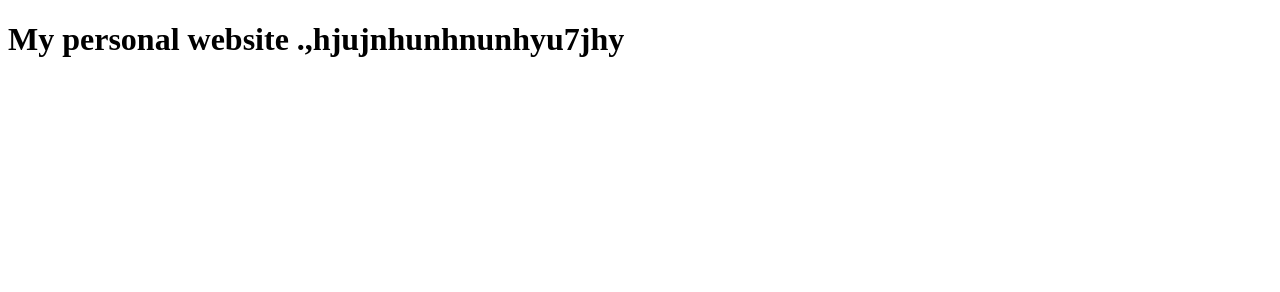
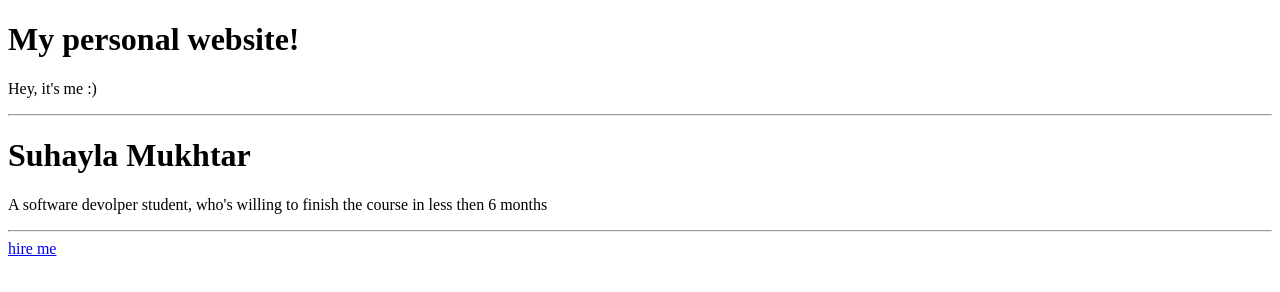
Before and after one commit to suhayla88/html, a plain HTML site: page portfolio/v1/home.html in a window 1280 px wide. Drawn offline with Linux system fonts and the light colour scheme.

```diff
--- a/portfolio/v1/home.html
+++ b/portfolio/v1/home.html
@@ -6,6 +6,17 @@
     <title>home</title>
 </head>
 <body>
-    <h1> My personal website  .,hjujnhunhnunhyu7jhy</h1>
+    <h1> My personal website!</h1>
+    <p>Hey, it's me :) </p>
+
+    <hr>
+
+    <h1>Suhayla Mukhtar</h1>
+    <p> A software devolper student, who's willing to finish the course in less then 6 months  </p>
+
+    <hr>
+
+<a href="hireme.html"> hire me</a>
+
 </body>
 </html>
```
Also changed, not shown: portfolio/v1/hireme.html (+12 -0 lines).
